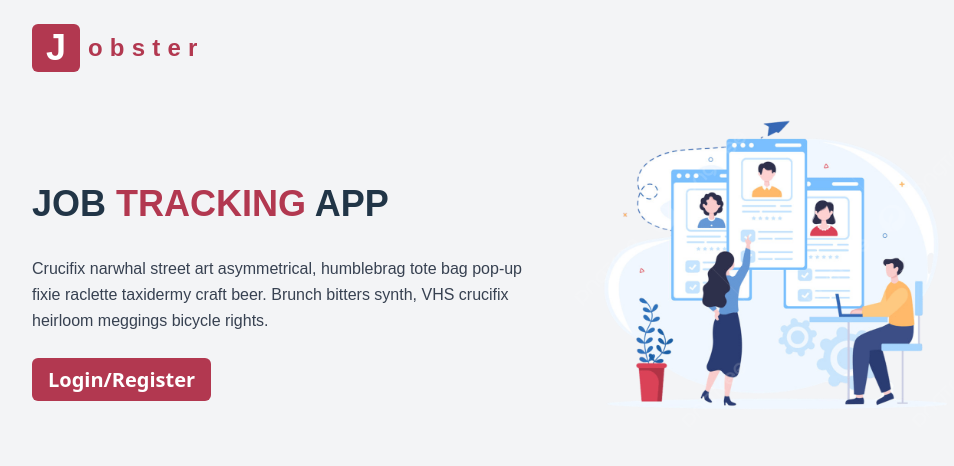
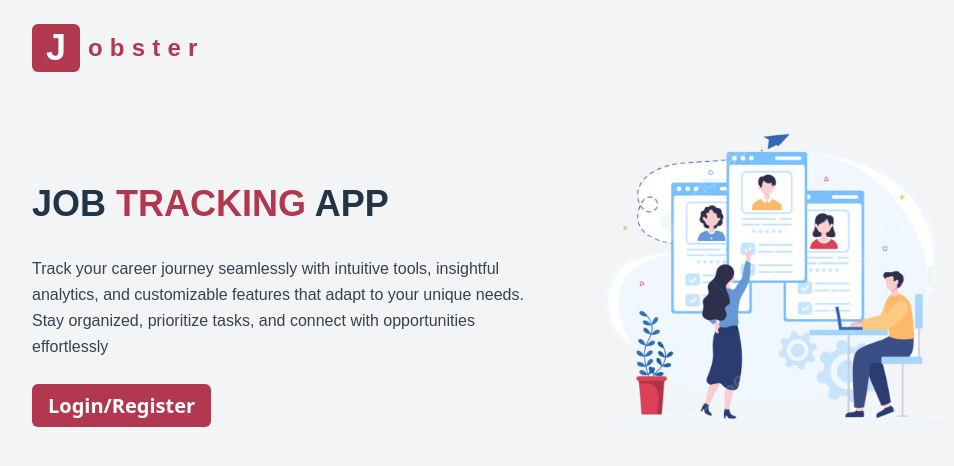
Before and after one commit to sirtims/Job-tracking-App, a React (Vite) app: page / in a window 1280 px wide. Shown: the top 466 px of the page, without its empty margins (133-1087 px from the left). Built offline with nearby package versions, Linux system fonts and the light colour scheme.

Commit message:
changed the landing page subheading text

```diff
--- a/src/landingPage.jsx
+++ b/src/landingPage.jsx
@@ -20,7 +20,7 @@ const LandingPage = () => {
                      job <span className="text-primary500">tracking</span> app
                   </h1>
                   <p className="text-gray-700 mb-8 md:w-[500px] font-[Sans-Serif] leading-relaxed">
-                     Crucifix narwhal street art asymmetrical, humblebrag tote bag pop-up fixie raclette taxidermy craft beer. Brunch bitters synth, VHS crucifix heirloom meggings bicycle rights.
+                     Track your career journey seamlessly with intuitive tools, insightful analytics, and customizable features that adapt to your unique needs. Stay organized, prioritize tasks, and connect with opportunities effortlessly
                   </p>
                   <a
                      className="bg-primary500 text-white font-bold px-4 text-xl py-2 rounded-md hover:text-white hover:bg-primary700 transition"
```
